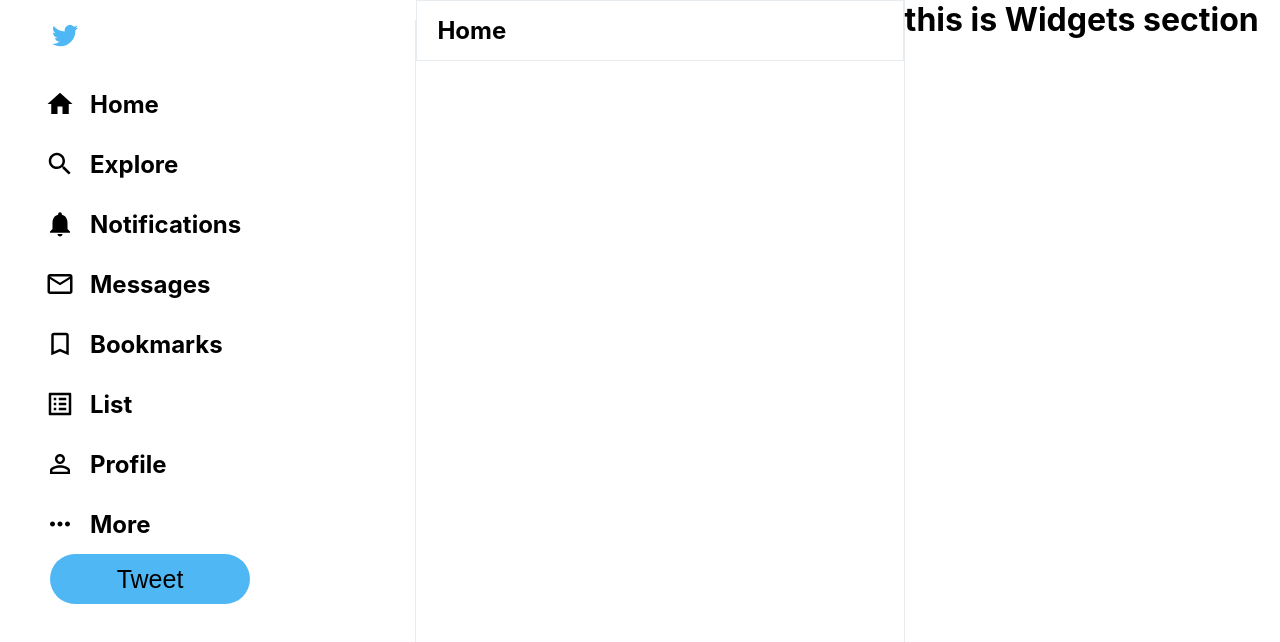
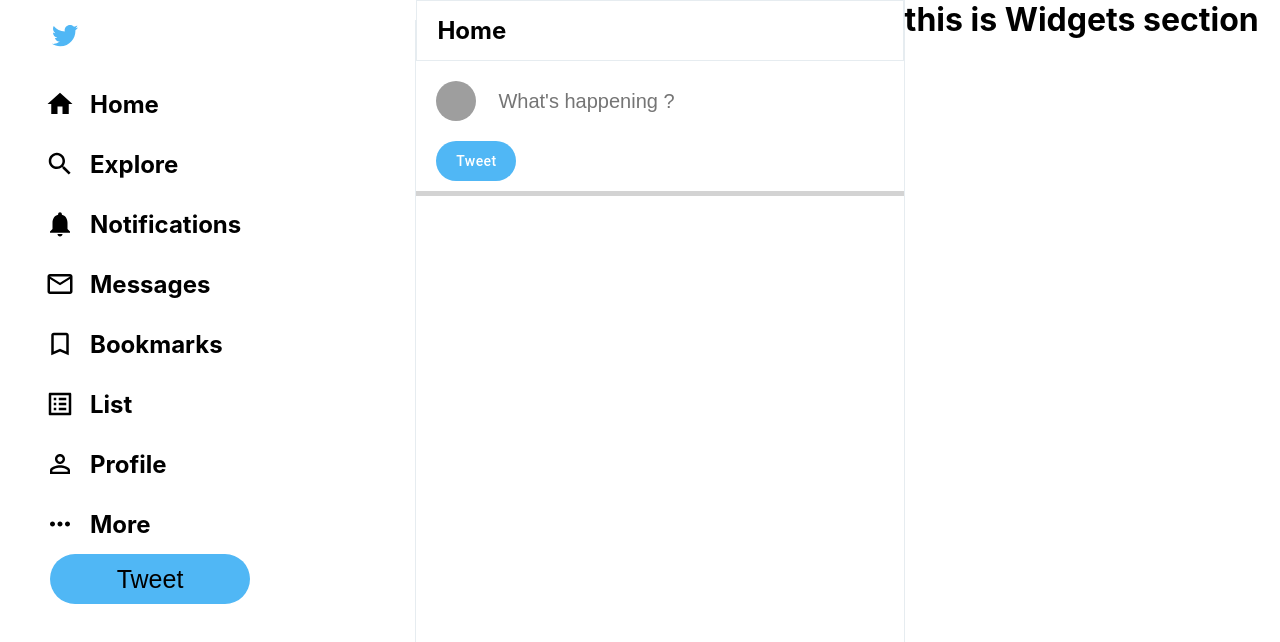
Before and after one commit to keshav-kabra/twitter-clone, a React (Create React App) app: page / in a window 1280 px wide. Shown: the top 642 px of the page. Built offline with nearby package versions, Linux system fonts and the light colour scheme; grey boxes are pictures that could not be loaded.

Commit message:
created TweetBox

```diff
--- a/src/Feed.css
+++ b/src/Feed.css
@@ -2,7 +2,8 @@
     flex: 0.4;
     border-right: 1px solid var(--twitter-background);
     min-width: fit-content;
-    overflow-y: scroll;
+    overflow-y: scroll hidden;
+
   }
 
 .feed_header {
@@ -11,4 +12,5 @@
     z-index: 100;
     border: 1px solid var(--twitter-background);
     padding: 15px 20px;
+    background-color: white;
   }
--- a/src/Feed.js
+++ b/src/Feed.js
@@ -1,10 +1,14 @@
 import React from 'react';
 import './Feed.css';
+import {TweetBox} from './TweetBox';
 
 export function Feed() {
     return (
         <div className="feed">
+            {/*Home*/}
             <h2 className="feed_header"> Home</h2>
+            {/*tweet*/}
+            <TweetBox />
         </div>
     )
 }
--- /dev/null
+++ b/src/TweetBox.css
@@ -0,0 +1,38 @@
+.tweetbox{
+    padding-bottom: 10px;
+    border-bottom: 5px solid lightgray;
+}
+
+.tweetbox > form{
+    display: flex;
+    flex-direction:column;
+
+}
+
+.tweetbox_input{
+    display: flex;
+    padding: 20px;
+
+}
+
+.tweetbox_input > input {
+    flex: 1;
+    margin-left: 20px !important;
+    font-size: 20px;
+    border: none;
+}
+
+.tweet_button{
+    background-color: var(--twitter-color) !important;
+    color: white !important;
+    margin-left: 20px;
+    border-radius: 40px !important;
+    height: 40px;
+    width: 80px;
+    border: none;
+    text-transform: inherit !important;
+    font-size: 25px;
+    align-items:center !important;
+    margin-left: 20px !important;
+    margin-top: 10px;
+}
--- /dev/null
+++ b/src/TweetBox.js
@@ -0,0 +1,19 @@
+import React from 'react'
+import './TweetBox.css'
+
+import {Avatar, Button } from '@material-ui/core'
+
+export function TweetBox() {
+    return (
+        <div className="tweetbox">
+            <form>
+                <div className="tweetbox_input">
+                    <Avatar src="https://kajabi-storefronts-production.global.ssl.fastly.net/kajabi-storefronts-production/themes/284832/settings_images/rLlCifhXRJiT0RoN2FjK_Logo_roundbackground_black.png " />
+                    <input  placeholder="What's happening ?" type="text" />
+
+                </div>
+                <Button className="tweet_button">Tweet</Button>
+            </form>
+        </div>
+    )
+}
```
